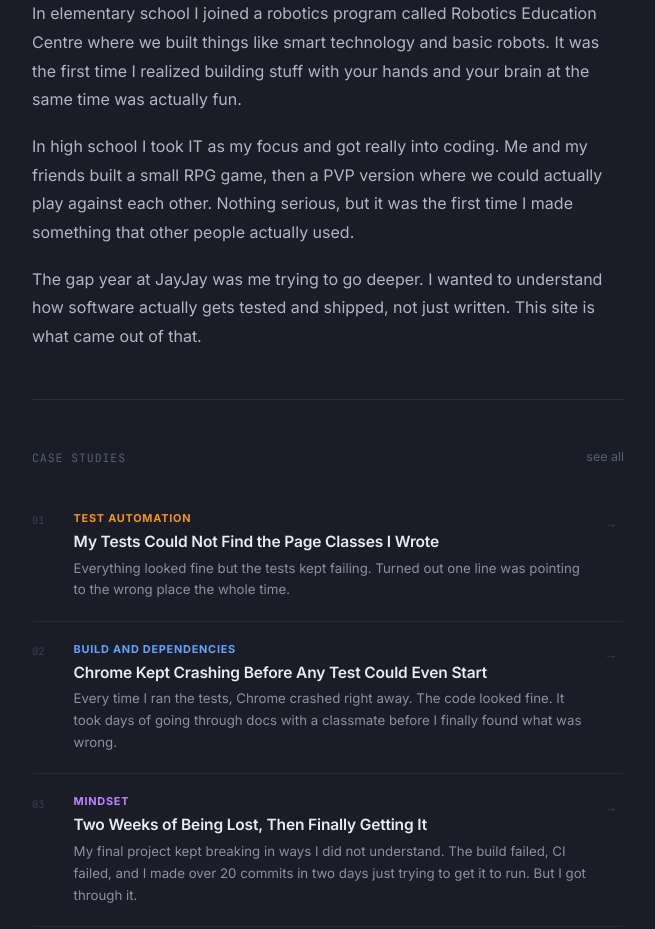
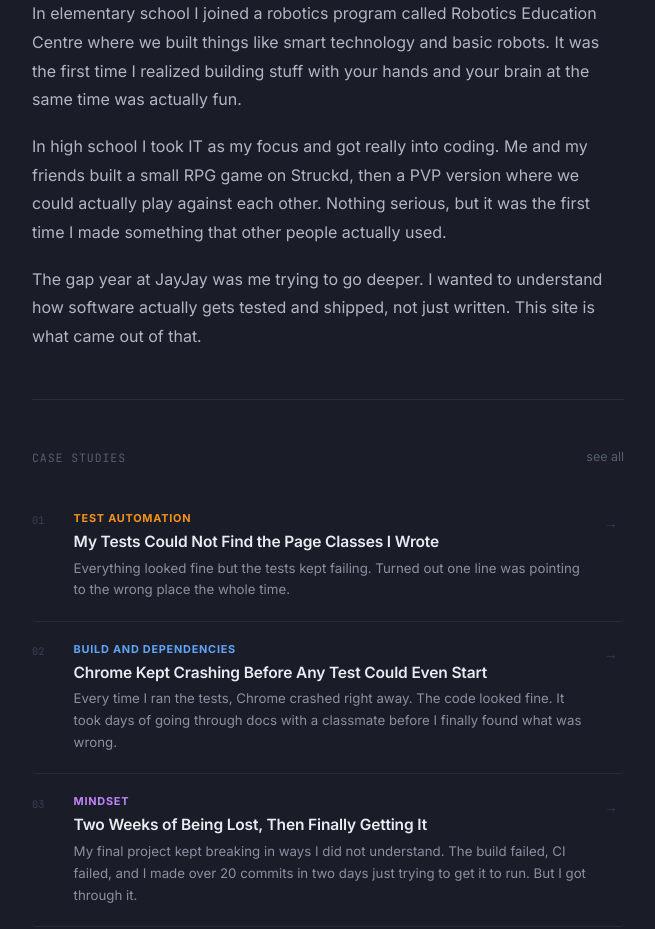
Before and after one commit to bryan-nathan-c/portfolio-project, a React (Vite) app: page / in a window 1280 px wide. Shown: the part 1020-1949 px from the top of the page, without its empty margins (312-967 px from the left). Built offline with nearby package versions, Linux system fonts and the light colour scheme.

Commit message:
add Struckd detail

```diff
--- a/src/pages/Home.tsx
+++ b/src/pages/Home.tsx
@@ -71,7 +71,7 @@ export default function Home() {
         </p>
         <p className="about-text">
           In high school I took IT as my focus and got really into coding. Me and my friends built
-          a small RPG game, then a PVP version where we could actually play against each other.
+          a small RPG game on Struckd, then a PVP version where we could actually play against each other.
           Nothing serious, but it was the first time I made something that other people actually used.
         </p>
         <p className="about-text">
```
